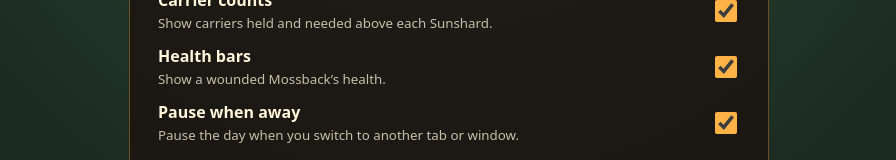
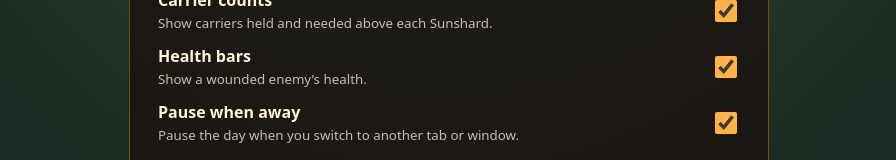
Before and after one commit to appleorch/Dandori-Academy-, a React (Vite) app: page / in a window 1280 px wide. Both pictures are taken after a click on the button "Settings & save". Shown: the part 548-708 px from the top of the page, without its empty margins (191-1087 px from the left). Built offline with nearby package versions, Linux system fonts and the light colour scheme.

Commit message:
Reword the health bar setting for all enemy kinds
Co-Authored-By: Claude Fable 5.2 <noreply@anthropic.com>
Claude-Session: https://claude.ai/code/session_01JnN9fbD7v89geo4YWq1zGZ

```diff
--- a/src/ui/SettingsPanel.tsx
+++ b/src/ui/SettingsPanel.tsx
@@ -11,7 +11,7 @@ type ToggleKey = 'shadows' | 'carrierCounts' | 'healthBars' | 'pauseOnBlur';
 const TOGGLES: readonly (readonly [ToggleKey, string, string])[] = [
   ['shadows', 'Shadows', 'Turn off for a smoother frame rate on slower computers.'],
   ['carrierCounts', 'Carrier counts', 'Show carriers held and needed above each Sunshard.'],
-  ['healthBars', 'Health bars', 'Show a wounded Mossback’s health.'],
+  ['healthBars', 'Health bars', 'Show a wounded enemy’s health.'],
   ['pauseOnBlur', 'Pause when away', 'Pause the day when you switch to another tab or window.'],
 ];
 
```
Also changed, not shown: 3 other files (tests, documents, lock files or other folders).
